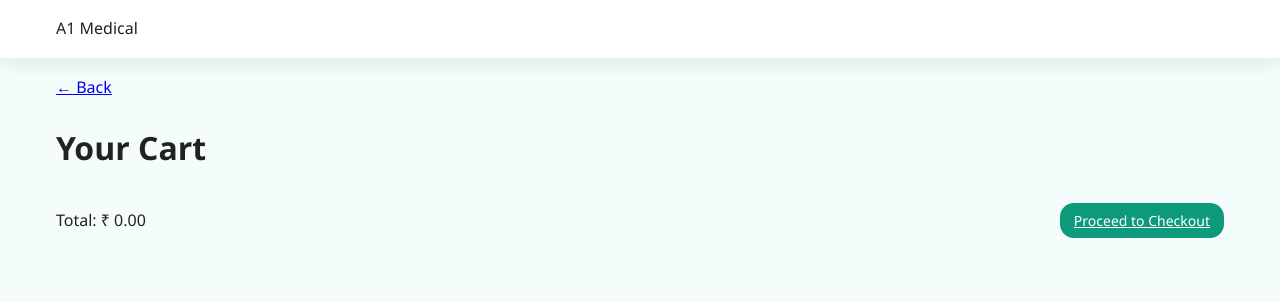
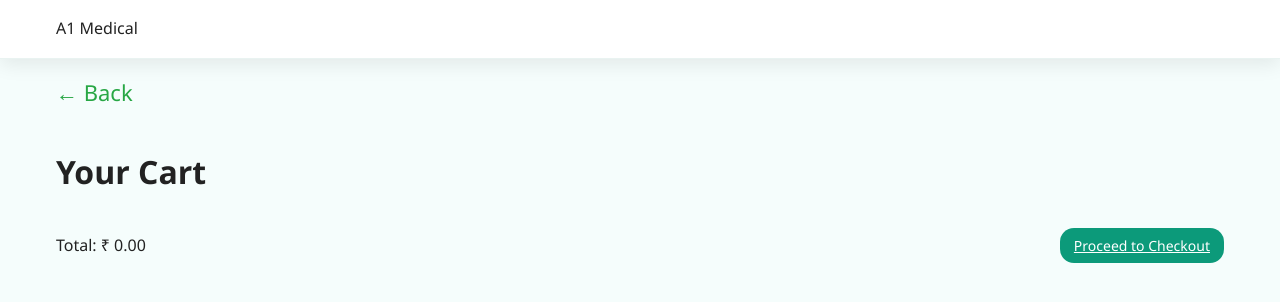
Before and after one commit to AnishaGajakosh/Pharmacy, a website: page cart.html in a window 1280 px wide. Drawn offline with Linux system fonts and the light colour scheme.

Commit message:
Update cart.html

```diff
--- a/cart.html
+++ b/cart.html
@@ -56,5 +56,9 @@
     });
     cartList.addEventListener('change', e=>{ if(e.target.matches('.qty')){ const idx=Number(e.target.dataset.idx); cart[idx].quantity = Number(e.target.value); render(); }});
   </script>
+  <style>
+  .back-arrow {display: inline-block;font-size: 22px;cursor: pointer;margin-bottom: 15px;color: #28a745;text-decoration: none;font-weight: 500;}
+  .back-arrow:hover {color: #1e7e34;}
+  </style>
 </body>
 </html>
```
